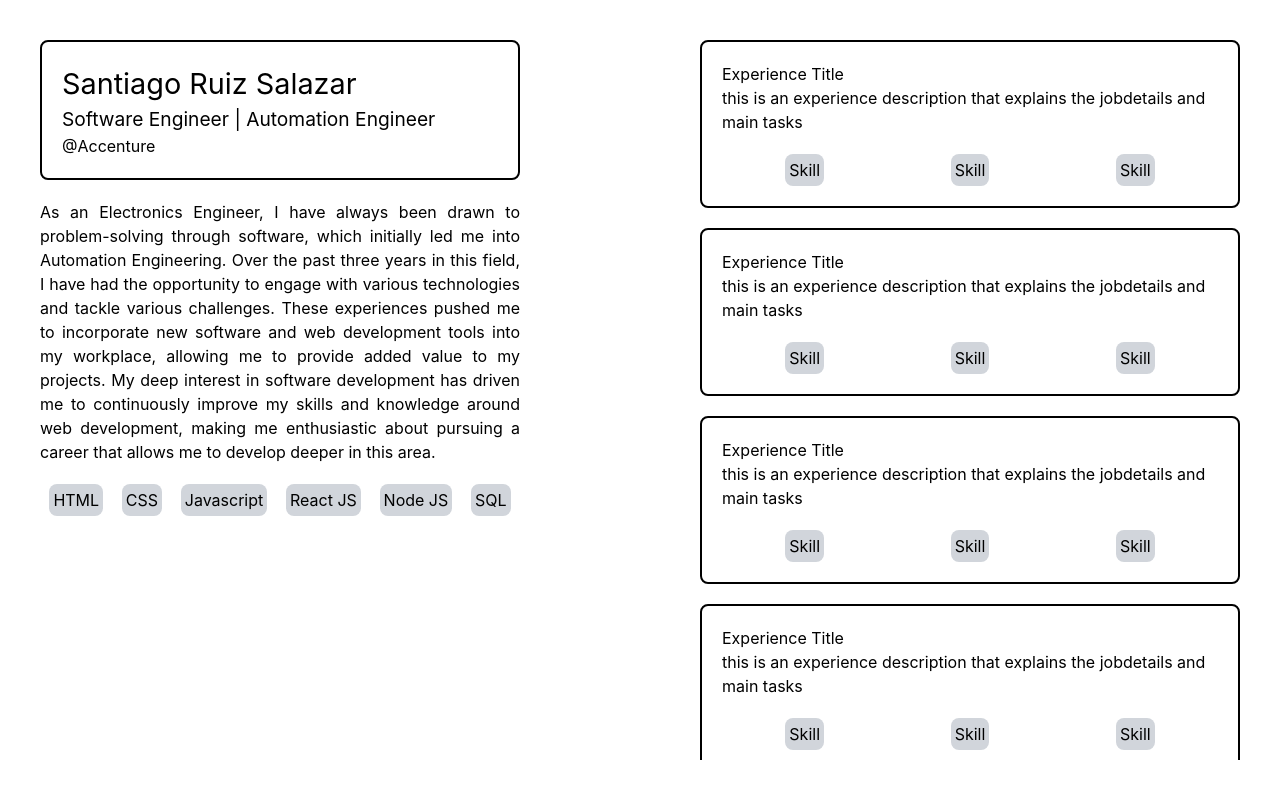
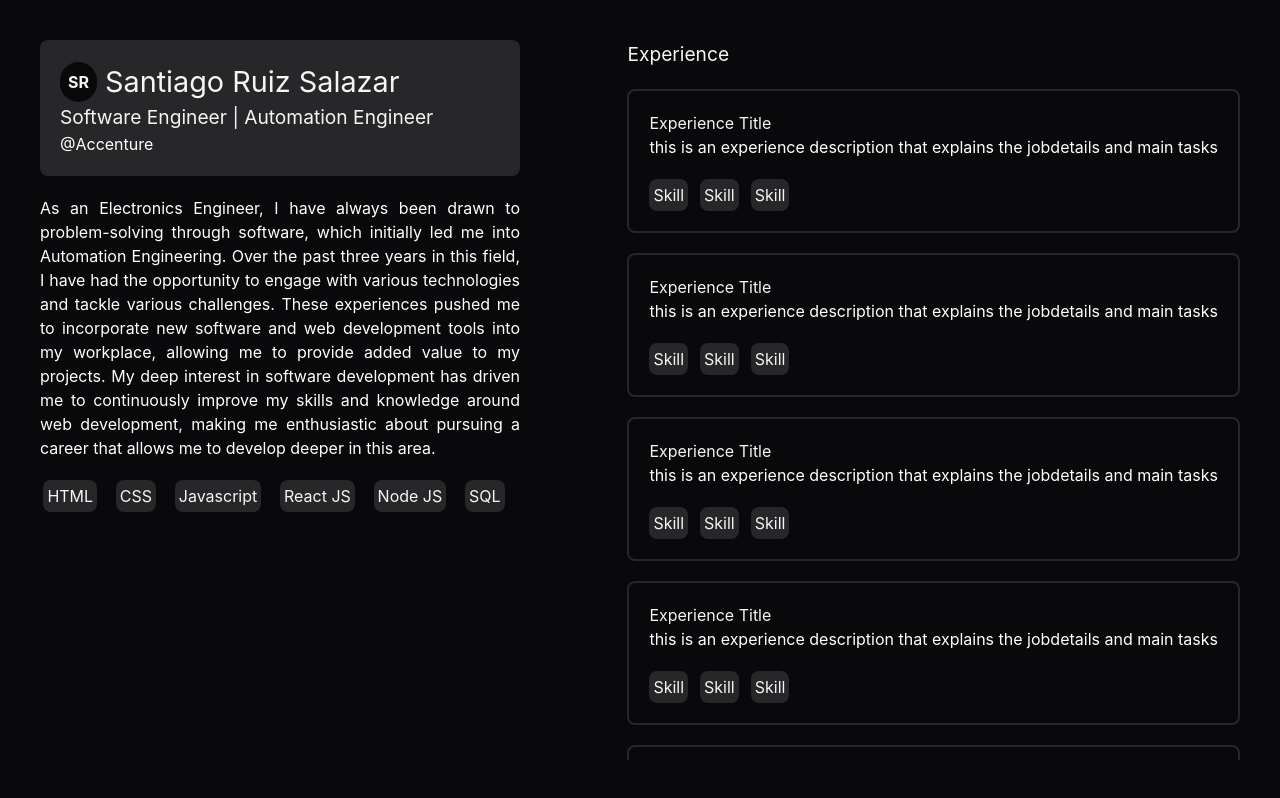
Before and after one commit to santiagoruizs/portfoliov1, a React (Create React App) app: page / in a window 1280 px wide. Built offline with nearby package versions, Linux system fonts and the light colour scheme.

Commit message:
Adds styling, and color variables to tailwind. Also adds radial-gradient depending on mouse position

```diff
--- a/src/App.css
+++ b/src/App.css
@@ -10,6 +10,7 @@ h3{
 }
 p{
     font-size: 1rem;
+    color: white
 }
 
 body, html {
@@ -19,8 +20,16 @@ body, html {
 }
 * {
   box-sizing: border-box;
+  color: whitesmoke;
+  /* background: (600px at 1191px 407px, rgba(29, 78, 216, 0.15), transparent 80%); */
 }
 
 .scrollable-div::-webkit-scrollbar {
   display: none; /* Safari and Chrome */
 }
+.duration-300 {
+  transition-duration: .3s;
+}
+.anm{
+  background: (600px at 1191px 407px, rgba(29, 78, 216, 0.15), transparent 80%);
+}
--- a/src/components/ExperienceCard.js
+++ b/src/components/ExperienceCard.js
@@ -3,10 +3,10 @@ import Skill from './Skill'
 
 const ExperienceCard = () => {
   return (
-    <div className='border-2 border-black rounded-lg w-3/4 mb-5 p-5'>
+    <div className=' rounded-lg w-full mb-5 p-5 border-card border-2 hover:bg-card cursor-pointer'>
         <h2>Experience Title</h2>
         <p>this is an experience description that explains the jobdetails and main tasks</p>
-        <div className='mt-5 flex justify-around'>
+        <div className='mt-5 flex'>
             <Skill skill='Skill'/>
             <Skill skill='Skill'/>
             <Skill skill='Skill'/>
--- /dev/null
+++ b/src/components/Nameicon.js
@@ -0,0 +1,11 @@
+import React from 'react'
+
+const Nameicon = () => {
+  return (
+    <div className='bg-background rounded-full p-2 font-bold mr-2'>
+        SR
+    </div>
+  )
+}
+
+export default Nameicon
--- a/src/components/PresentationCard.js
+++ b/src/components/PresentationCard.js
@@ -1,9 +1,13 @@
 import React from 'react'
+import Nameicon from './Nameicon'
 
 const PresentationCard = () => {
   return (
-    <div className='p-5 rounded-lg border-black border-2'>
+    <div className='p-5 rounded-lg bg-card'>
+      <div className='flex items-center'>
+        <Nameicon />
         <h1 className='bold'>Santiago Ruiz Salazar</h1>
+      </div>
         <h3>Software Engineer | Automation Engineer</h3>
         <p>@Accenture</p>
     </div>
--- a/src/components/Skill.js
+++ b/src/components/Skill.js
@@ -2,7 +2,7 @@ import React from 'react'
 
 const Skill = ({skill}) => {
   return (
-    <div className='rounded-lg p-1 bg-gray-300'>
+    <div className='rounded-lg p-1 bg-skill mr-3'>
         {skill}
     </div>
   )
--- a/src/pages/Layout.js
+++ b/src/pages/Layout.js
@@ -1,20 +1,45 @@
-import React from 'react'
+
 import PresentationCard from '../components/PresentationCard'
 import ExperienceCard from '../components/ExperienceCard'
 import Bio from '../components/Bio'
+import { useState } from 'react'
 
 const Layout = () => {
+  const [gradient, setGradient] = useState("radial-gradient(circle, #09090B, #09090B)");
+  const handleMouseMove = (e) => {
+    const { clientX, clientY, currentTarget } = e;
+    const { width, height } = currentTarget.getBoundingClientRect();
+
+    const x = (clientX / width) * 100;
+    const y = (clientY / height) * 100;
+
+    setGradient(
+      `radial-gradient(circle at ${x}% ${y}%, #27272A, #09090B)`
+    );
+  };
   return (
-    <div className='flex flex-row justify-between h-screen p-10'>
+    <div className='flex flex-row justify-around h-screen p-10' onMouseMove={handleMouseMove} style={{ background: gradient }}>
         <div className='w-2/5 h-full sticky top-0'>
             <PresentationCard />
             <Bio />
         </div>
         <div className='w-3/5 flex flex-col items-end justify-evenly h-full overflow-y-scroll scrollable-div '>
-            <ExperienceCard />
-            <ExperienceCard />
-            <ExperienceCard />
-            <ExperienceCard />
+            <div >
+              <h3 className='mb-5'>Experience</h3>
+              <ExperienceCard />
+              <ExperienceCard />
+              <ExperienceCard />
+              <ExperienceCard />
+              <ExperienceCard />
+            </div>
+            <div>
+            <h3 className='mb-5'>Education</h3>
+              <ExperienceCard />
+              <ExperienceCard />
+              <ExperienceCard />
+              <ExperienceCard />
+              <ExperienceCard />
+            </div>
         </div>
     </div>
   )
--- a/tailwind.config.js
+++ b/tailwind.config.js
@@ -2,6 +2,12 @@
 module.exports = {
   content: ["./src/**/*.{html,js}"],
   theme: {
+    colors: {
+      'background': '#09090B',
+      'card': '#27272A',
+      'skill': '#27272A'
+
+        },
     extend: {},
   },
   plugins: [],
```
Lines whose indentation alone changed are shown as unchanged.
